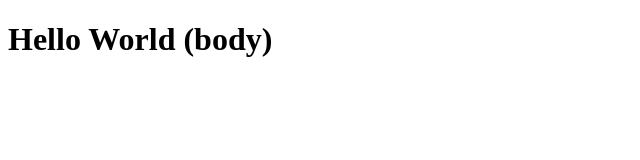
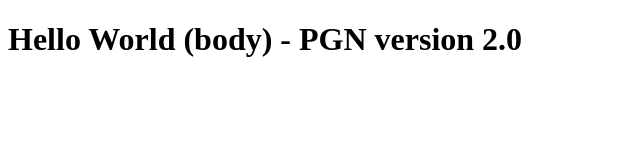
Before and after one commit to pgnkalangango/hello-world, a plain HTML site: page index.html in a window 1280 px wide. Shown: the whole page, without its empty margins (0-640 px from the left). Drawn offline with Linux system fonts and the light colour scheme.

Commit message:
Update index.html file.

```diff
--- a/index.html
+++ b/index.html
@@ -9,6 +9,6 @@
 </head>
 
 <body>
-    <h1>Hello World (body)</h1>
+    <h1>Hello World (body) - PGN version 2.0</h1>
 </body>
 </html>
```
